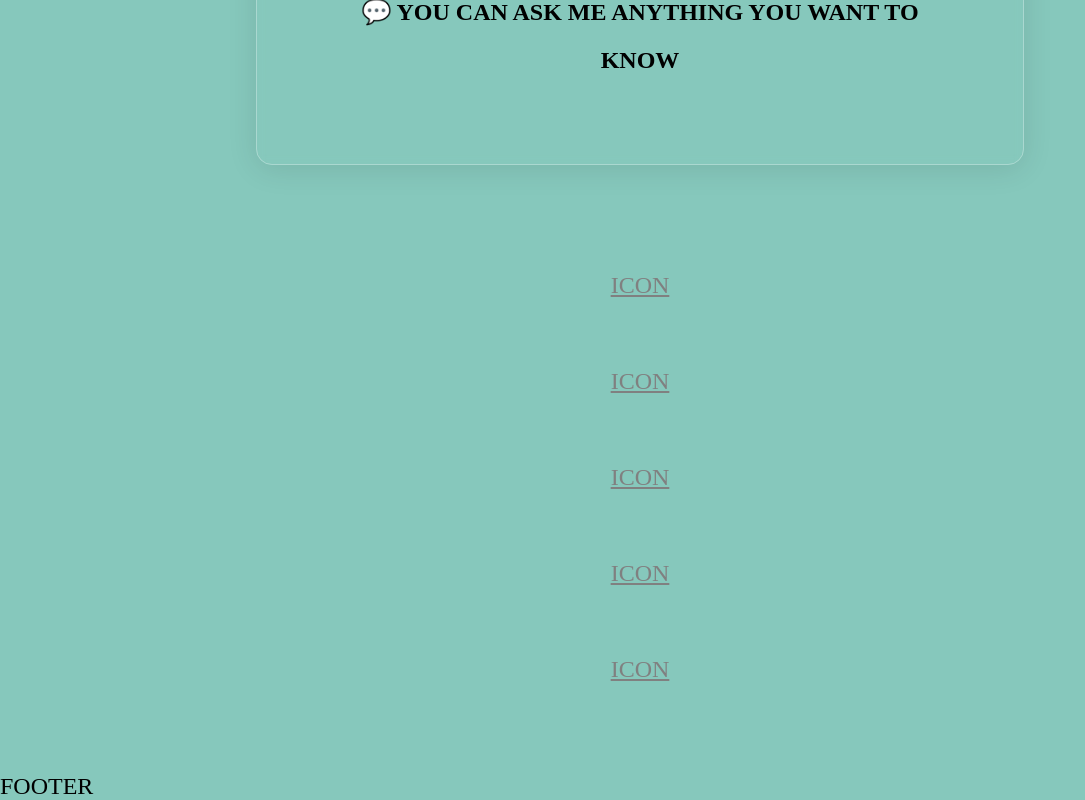
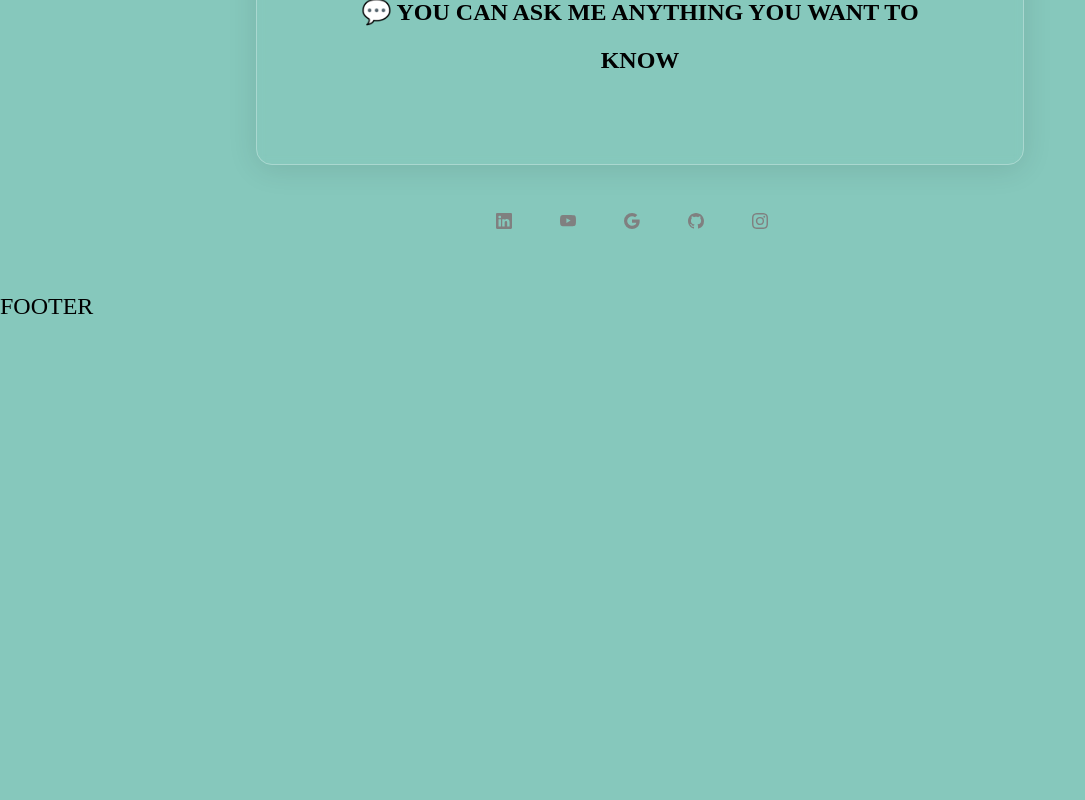
Before and after one commit to humEyra1064/clarus-library-inclass, a React (Create React App) app: page /about in a window 1280 px wide. Shown: the part 786-1586 px from the top of the page, without its empty margins (0-1085 px from the left). After the commit the page ends 1106 px from the top, so only its background shows below. Built offline with nearby package versions, Linux system fonts and the light colour scheme; sample sign-in values are in the browser's storage; a web font is replaced by a local one.

Commit message:
icon added

```diff
--- a/src/components/icon/Icon.jsx
+++ b/src/components/icon/Icon.jsx
@@ -1,9 +1,19 @@
 import React from 'react'
+import { SvgIcon } from './Icon.style';
 
-const Icon = () => {
+const Icon = ({path,icon, hoverColor}) => {
   return (
-    <div>Icon</div>
-  )
+    <SvgIcon
+      hoverColor={hoverColor}
+      xmlns="http://www.w3.org/2000/svg"
+      width={32}
+      height={32}
+      fill="currentColor"
+      className={`bi bi-${icon}`}
+      >
+      <path d={path} />
+    </SvgIcon>
+  );
 }
 
 export default Icon
```
